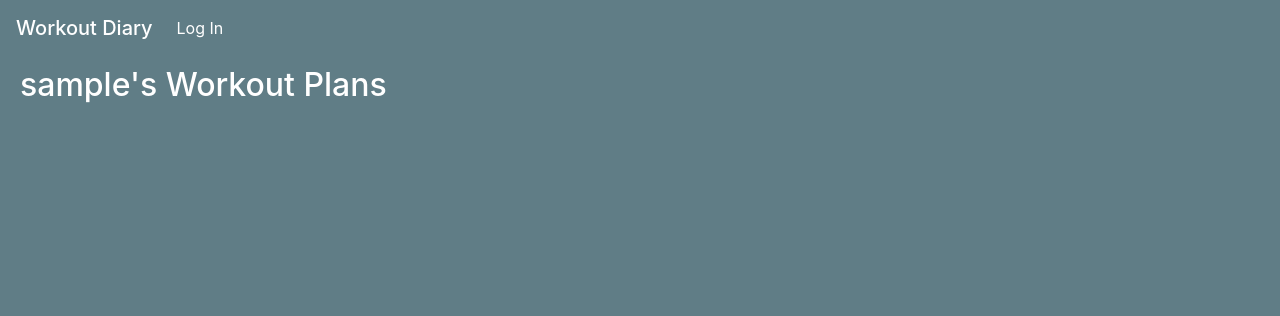
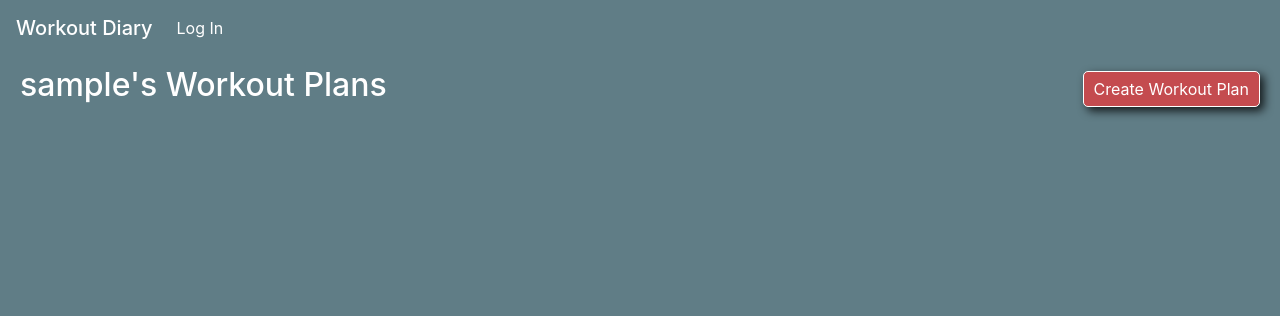
Before and after one commit to dstansbury/cs50web-final-project, a Django app: template training/templates/training/workout_plans.html in a window 1280 px wide. Shown: the top 316 px of the page. Run offline with Django 4.2, Linux system fonts and the light colour scheme; the template is opened without the code that fills it: most values are stand-ins (such as "Sample title", 1, 10 or a date in 2020); some libraries are stand-ins or nearby versions.

Commit message:
adds dropdown arrow to section containers on workout plans page

```diff
--- a/training/static/training/styles.css
+++ b/training/static/training/styles.css
@@ -65,6 +65,15 @@ body {
 /* ------------------- */
 .page-title {
   margin: 10px;
+  display: flex;
+  align-items: center;
+  justify-content: space-between;
+}
+
+.title-container {
+  display: flex;
+  align-items: center;
+  gap: 10px;
 }
 
 /* ------------------- */
@@ -79,6 +88,7 @@ body {
   border-radius: 10px;
   box-shadow: 4px 4px 10px rgba(0, 0, 0, 0.8);
   margin: 20px 10px;
+  position: relative;
   cursor: pointer; /* indicates that the container is clickable */
   color: black;
   transition: all 0.75s ease; /* this ensures smooth slide-in animations */
@@ -88,7 +98,10 @@ body {
   background-color: var(--emphasis);
   color: white;
   transform: scale(1.05);
+}
 
+.section-container.open .dropdown-arrow {
+  transform: rotate(180deg);
 }
 
 /* Section container animation for sliding in from the left */
@@ -123,3 +136,33 @@ body {
 .section-container:nth-child(even) {
   animation: slideInFromRight 0.5s forwards;
 }
+
+/* ------------------- */
+/* SECTION CONTENT */
+/* ------------------- */
+
+.section-title {
+  display: flex;
+  justify-content: space-between;
+  align-items: center;
+}
+
+/* ------------------- */
+/* BUTTONS */
+/* ------------------- */
+
+button#create-workout-plan-button {
+  background-color: var(--emphasis);
+  border: none;
+  padding: 5px 10px;
+  border-radius: 5px;
+  color: white;
+  cursor: pointer;
+  box-shadow: 4px 4px 10px rgba(0, 0, 0, 0.8);
+  transition: 0.3s ease;
+  border: 1px solid white
+}
+
+button#create-workout-plan-button:hover {
+  background-color: var(--dark);
+}
--- a/training/static/training/training.js
+++ b/training/static/training/training.js
@@ -41,10 +41,11 @@ function addWorkoutPlans(workout_plans) {
 
         // populate the HTML of the div
         workout_planDiv.innerHTML = `
-            <div class="workout_plan-title" id="workout_plan-title-${workout_plan.id}">
+            <div class="section-title" id="workout_plan-title-${workout_plan.id}">
                 <h3>${workout_plan.title}</h3>
+                <div class="dropdown-arrow">▼</div>
             </div>
-            <div class="workout_plan-description" id="workout_plan-description-${workout_plan.id}">
+            <div class="section-description" id="workout_plan-description-${workout_plan.id}">
                 <p>${workout_plan.description}</p>
             </div>`;
         // append the new div to the DOM
@@ -61,7 +62,10 @@ function openWorkoutPlan(workout_plan) {
     const details_already_loaded = document.getElementById(`workout_plan-details-${workout_plan.id}`);
     if (details_already_loaded) {
         details_already_loaded.remove();
+        workout_planDiv.classList.remove('open');
         return;
+    } else {
+        workout_planDiv.classList.add('open');
     }
 
     // Create a bulleted list of the exercises in the workout plan
--- a/training/templates/training/workout_plans.html
+++ b/training/templates/training/workout_plans.html
@@ -4,26 +4,22 @@
 <div class="page-container" id="workout_plan-page-container">
     <div class="page-title" id="workout_plan-page-title">
         <h2> {{ username }}'s Workout Plans </h2>
+        <button class="action-button" id="create-workout-plan-button">Create Workout Plan</button>
     </div>
+
     {% if message %}
         <div>
             {{ message }}
         </div>
     {% endif %}
 
+    <!--Form for creating a new workout plan-->
+    <div class="page-content" id="create-workout-plan">
+    </div>
+
+    <!-- Show all existing workout plans-->
     <div class="page-content" id="existing-workout-plans">
     </div>
 
-    <!-- CREATE NEW WORKOUT -->
-
-    <!-- ADD JS FOR CREATE WORKOUT - REMOVE ONCE COMPLETE -->
-
-    <!-- Display existing workout plans-->
-
-
-
-
-
-
 </div>
 {% endblock %}
--- a/training/views.py
+++ b/training/views.py
@@ -100,8 +100,6 @@ def workout_plans(request, userID):
         for plan in workout_plans:
             serialized_workout_plans.append(plan.serialize())
 
-        print(f"serialized_workout_plans: {serialized_workout_plans}")
-
         return JsonResponse(serialized_workout_plans, safe=False)
 
     #If it's not an AJAX request, render the profile page
```
